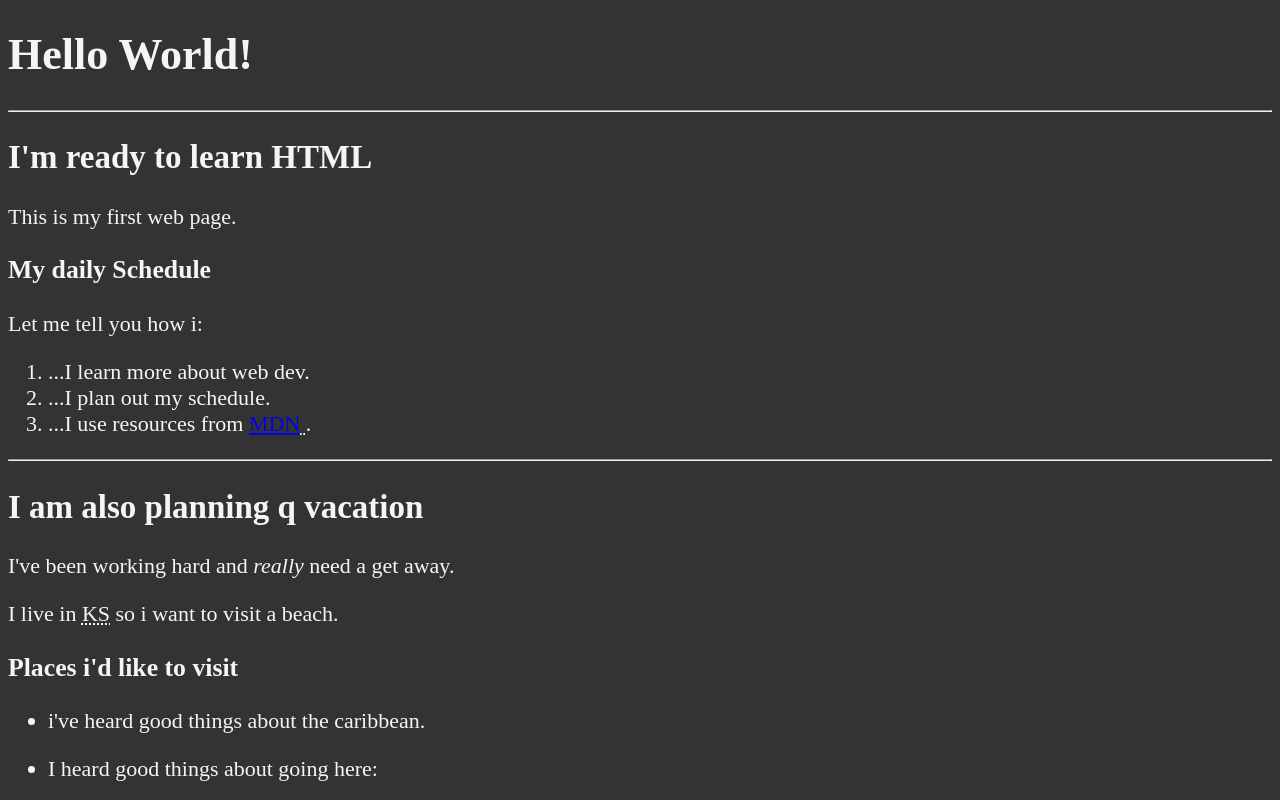
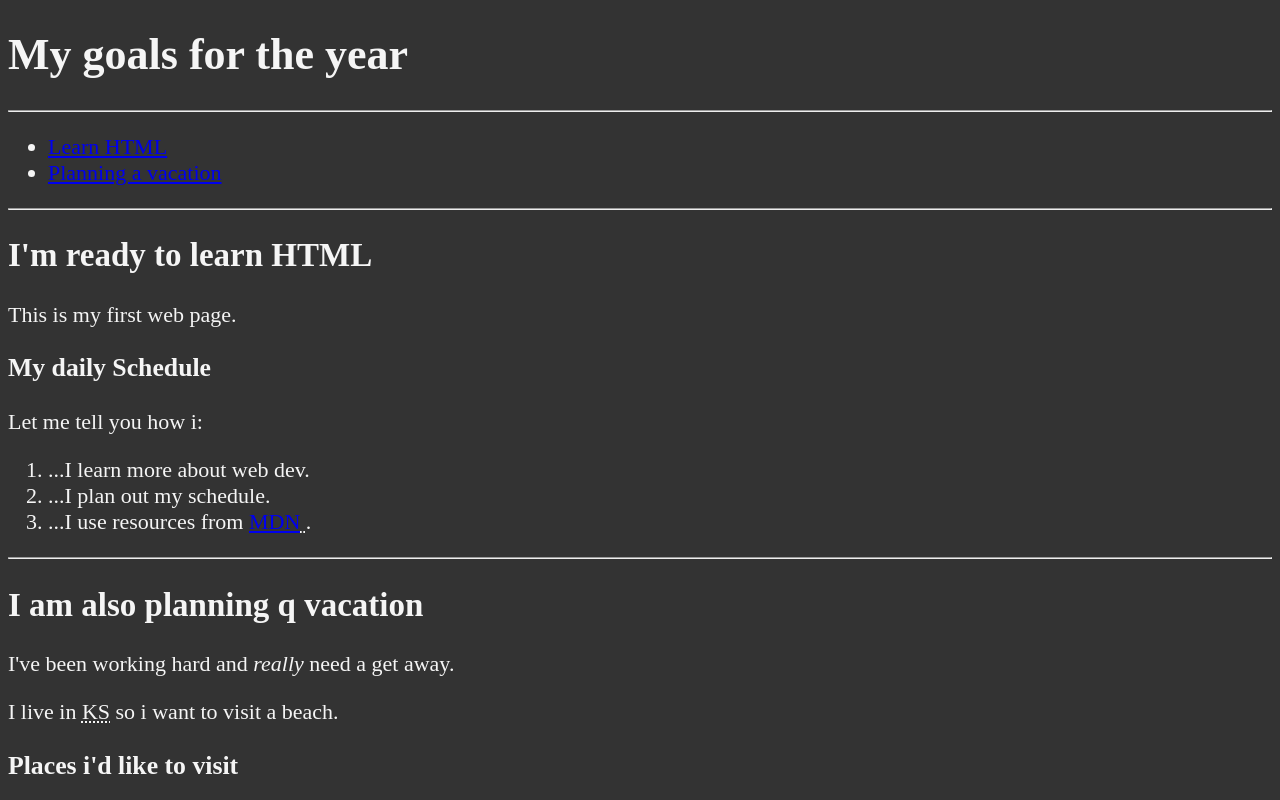
Before and after one commit to IuriMiguel/Aprendendo-HTMLorCSS, a plain HTML site: page index.html in a window 1280 px wide. Shown: the top 800 px of the page. Drawn offline with Linux system fonts and the light colour scheme.

```diff
--- a/index.html
+++ b/index.html
@@ -15,10 +15,24 @@
 </head>
 
 <body>
-  <h1>Hello World!</h1>
+  <h1>My goals for the year</h1>
 
   <hr>
 
+  <nav>
+    <ul>
+      <li>
+        <a href="#html">Learn HTML</a>
+      </li>
+      <li>
+        <a href="#vacation">Planning a vacation</a>
+      </li>
+    </ul>
+  </nav>
+
+  <hr>
+
+  <section id="html">
     <h2>I'm ready to learn HTML</h2>
     <p>This is my first web page.</p>
 
@@ -30,9 +44,11 @@
       <li>...I use resources from <abbr title="Mozilla Development Network">
           <a href="https://developer.mozilla.org/">MDN</a> </abbr>.</li>
     </ol>
+  </section>
 
   <hr>
 
+  <section id="vacation">
     <h2>I am also planning q vacation</h2>
     <p>I've been working hard and <em>really</em> need a get away.</p>
     <p>I live in <abbr title="Kansas">KS</abbr> so i want to visit a beach.</p>
@@ -65,8 +81,11 @@
       <dd>These are also cold.</dd>
     </dl>
 
+  </section>
+
   <hr>
   &lt;&lt;&lt; &copy; <a href="about.html">Iuri Miguel</a> &gt;&gt;&gt;
+  <p><a href="#">Back to top</a></p>
 
 </body>
 
```
Also changed, not shown: about.html (+23 -1 lines), LT540255783-destination-pg-widget-a.jpg (added), generated-icon.png (added), html5.png (added), luxury-hero (1).jpg (added), shutterstock_1181523733_1024x1024.jpeg (added). Lines whose indentation alone changed are shown as unchanged.
